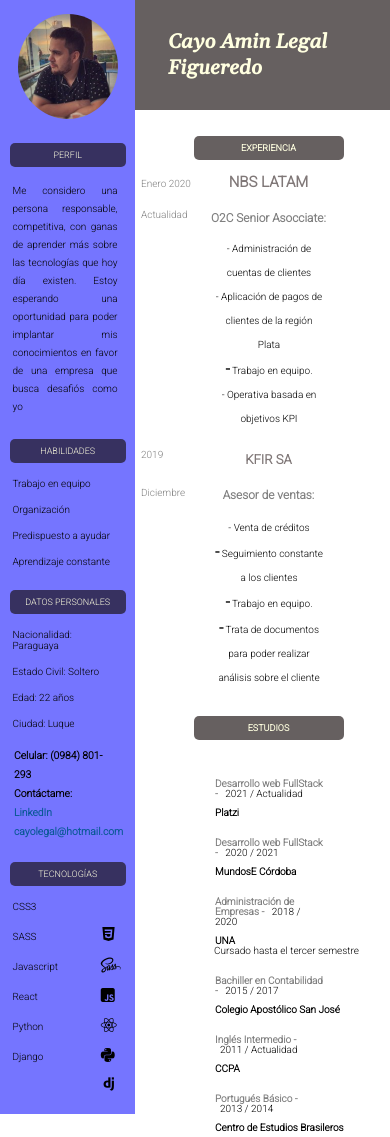
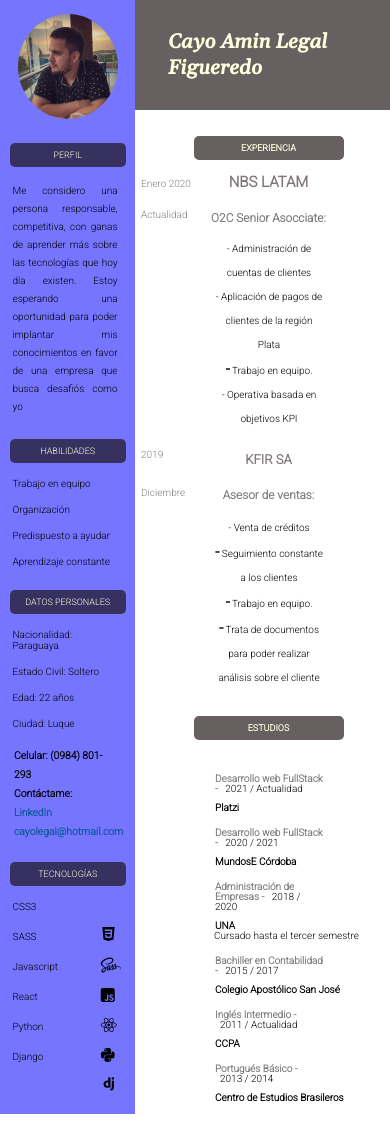
Before and after one commit to cayolegal1/Curriculum, a plain HTML site: page index.html in a window 390 px wide. Drawn offline with nearby package versions, Linux system fonts and the light colour scheme.

Commit message:
se modifico el mobile

```diff
--- a/css/mobile/min-360/main.css
+++ b/css/mobile/min-360/main.css
@@ -111,7 +111,7 @@
     }
 
     .div-li {
-        margin-top: 1.9rem;
+        margin-top: 1.4rem;
     }
 
     /* .programs {
```
